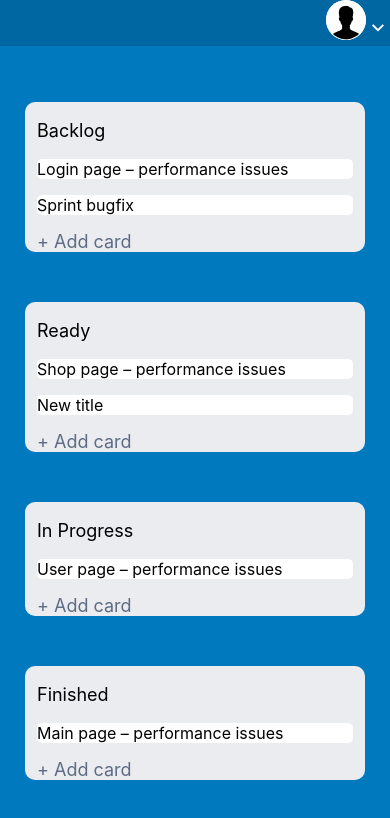
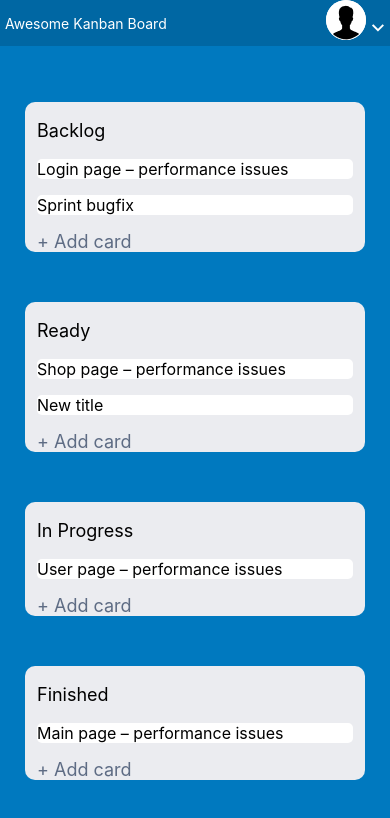
Before and after one commit to Tansuture/kanban-board, a React (Create React App) app: page / in a window 390 px wide. Shown: the top 818 px of the page. Built offline with nearby package versions, Linux system fonts and the light colour scheme.

Commit message:
made  a header smaller

```diff
--- a/src/components/Header/DropDown/Dropdown.jsx
+++ b/src/components/Header/DropDown/Dropdown.jsx
@@ -1,4 +1,4 @@
-
+import { NavLink } from "react-router-dom"
 import '../../Header/header.css'
 
 
--- a/src/components/Header/Header.jsx
+++ b/src/components/Header/Header.jsx
@@ -24,10 +24,11 @@ class Header extends Component {
             <div className="navbar">
              <div className='nav-wrapper' >
                <NavLink to="/" className="link" ><p className='kanbanName'>Awesome Kanban Board</p></NavLink>
-                <div className="header-image" onClick={this.showDrop}>
-                    <img src={logo} className="avatar-user"></img>
+              <div className="header-image" onClick={this.showDrop}>
+                <img src={logo} className="avatar-user"></img>
                     <img src ={arrow} className={this.state.isVisible ? 'rotate':null } onClick={this.showDrop} ></img>
                 </div>
+
 
            </div>
             {this.state.isVisible ? <Dropdown/>:null}
--- a/src/components/Header/header.css
+++ b/src/components/Header/header.css
@@ -54,7 +54,6 @@
 }
 
 .kanbanName{
-
     color:white;
 }
 .link{
@@ -62,7 +61,8 @@
 }
 @media only screen and (max-width: 800px) {
     .kanbanName {
-        display: none;
+       font-size: 14px;
+       padding-left: 5px;
 
     }
     .header-image{
```
